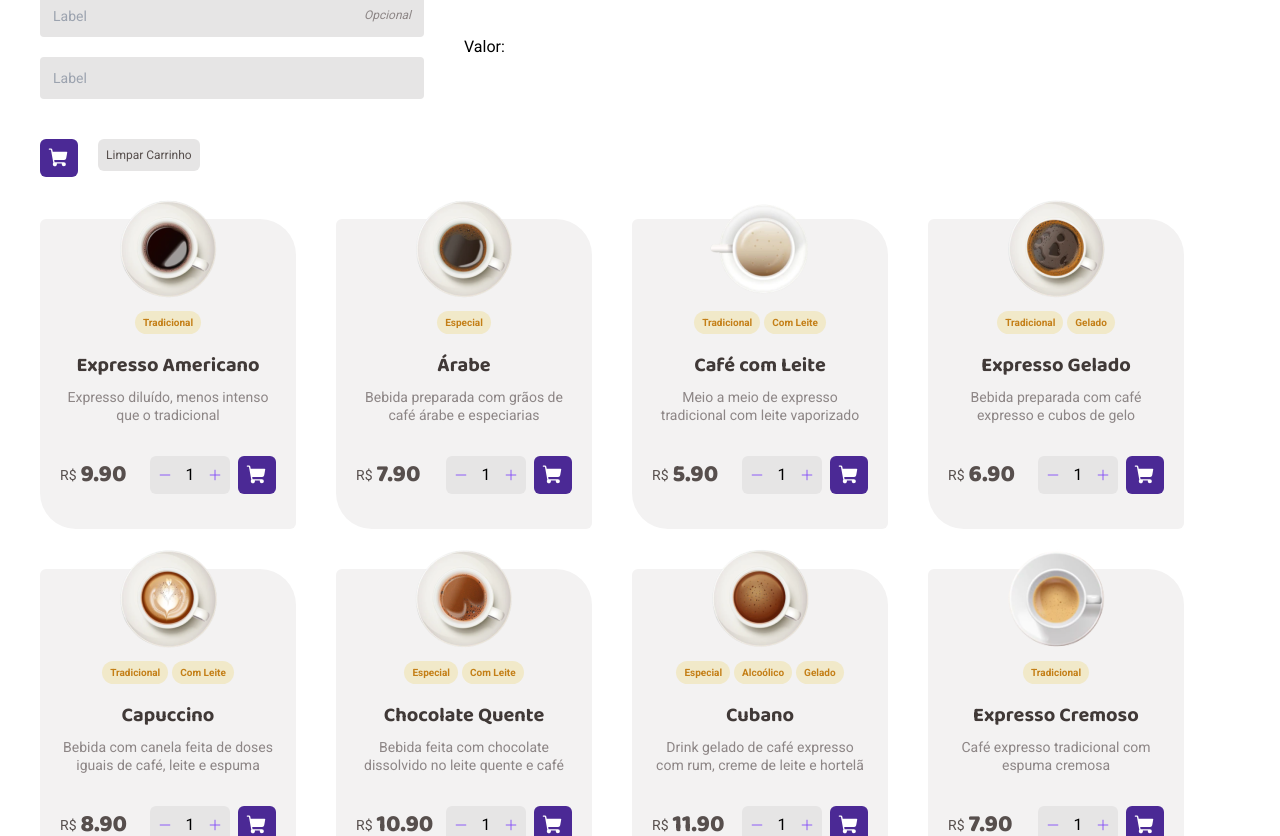
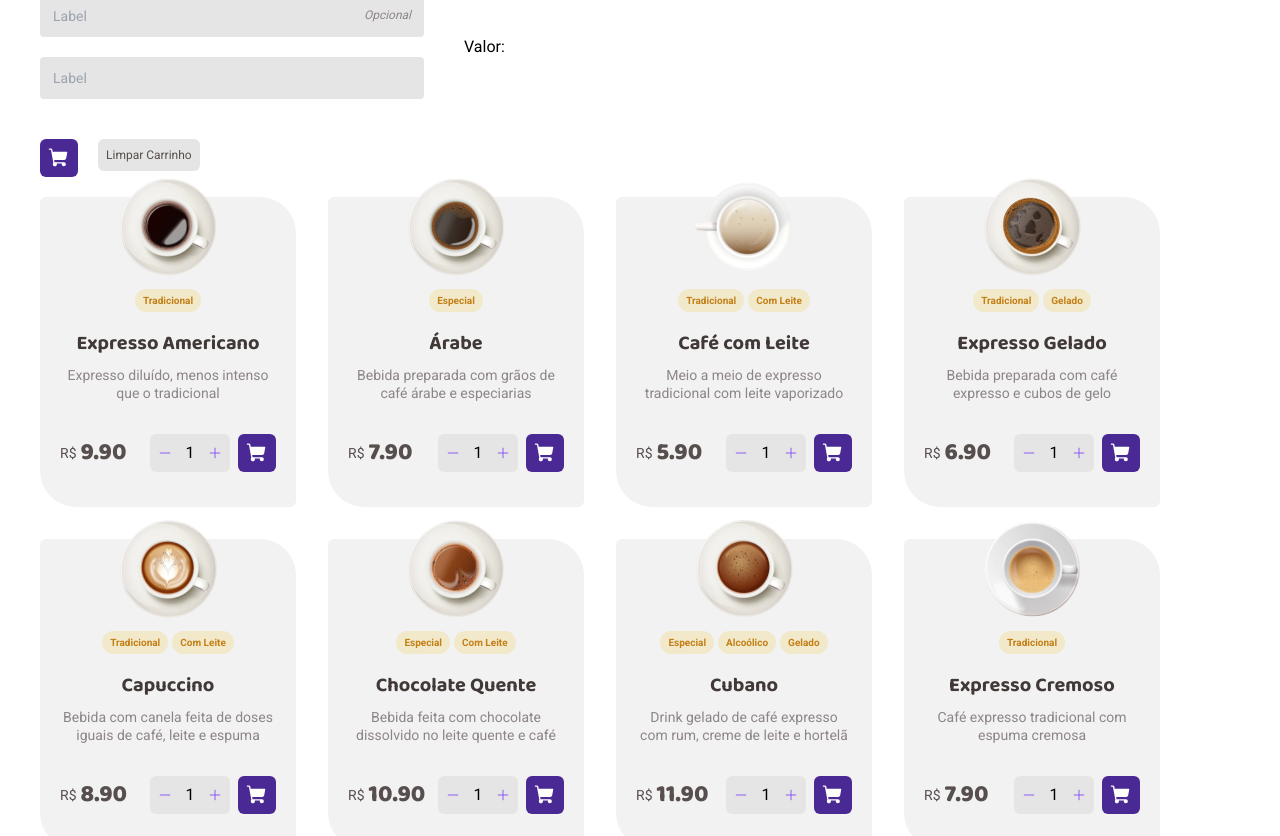
Before and after one commit to alex-britto/PDCoffe, a React (Vite) app: page / in a window 1280 px wide. Shown: the part 400-1236 px from the top of the page. Built offline with nearby package versions, Linux system fonts and the light colour scheme; data requests are answered from the project's data file.

Commit message:
feat: added CartItem and CatalogList components

```diff
--- a/src/App.tsx
+++ b/src/App.tsx
@@ -2,13 +2,14 @@ import axios from "axios";
 import { useEffect, useState } from "react";
 import Button from "./shared/components/Button";
 import CartButton from "./shared/components/CartButton";
-import CatalogItem, { CatalogItemInfo } from "./shared/components/CatalogItem";
-import { Loader } from "./shared/components/Loader";
+import CartItem from "./shared/components/CartItem";
+import { CatalogItemInfo } from "./shared/components/CatalogItem";
+import CatalogList from "./shared/components/CatalogList";
 import NumberInput from "./shared/components/NumberInput";
 import SelectInput, { SelectOptionType } from "./shared/components/SelectInput";
 import TextField from "./shared/components/TextField";
 
-interface CartProduct {
+export interface CartProduct {
 	id: string;
 	qty: number;
 }
@@ -18,8 +19,9 @@ function App() {
 	const [selectInputValue, setSelectInputValue] = useState<string>("0");
 	const [textFieldInputValue, setTextFieldInputValue] = useState<string>();
 	const [isLoading, setIsLoading] = useState(true);
-	const [products, setProducts] = useState<CatalogItemInfo[]>();
+	const [products, setProducts] = useState<CatalogItemInfo[]>([]);
 	const [cartProductsList, setCartProductsList] = useState<CartProduct[]>([]);
+	const [isCartOpened, setIsCartOpened] = useState(false);
 
 	const selectInputOptions: SelectOptionType[] = [
 		{
@@ -75,6 +77,41 @@ function App() {
 		}
 	};
 
+	const handleClearCart = () => {
+		setCartProductsList([]);
+		setIsCartOpened(false);
+	};
+
+	const onRemoveCartProduct = (productId: string) => {
+		const newCartProductsList = cartProductsList.filter(
+			(product) => product.id !== productId
+		);
+
+		setCartProductsList(newCartProductsList);
+
+		if (newCartProductsList.length === 0) setIsCartOpened(false);
+	};
+
+	const handleToggleOpenCart = () => {
+		cartProductsList.length > 0
+			? setIsCartOpened((prevState) => !prevState)
+			: window.alert("O Carrinho está vazio");
+	};
+
+	const handleChangeCartItemQty = (
+		productId: string,
+		newProductQty: number
+	) => {
+		const foundProductIndex = cartProductsList.findIndex(
+			(product) => product.id === productId
+		);
+
+		if (foundProductIndex !== -1) {
+			const newCartProductsList = cartProductsList;
+			newCartProductsList[foundProductIndex].qty = newProductQty;
+		}
+	};
+
 	return (
 		<div className="flex flex-col w-full p-10">
 			<div className="flex flex-col gap-5">
@@ -117,33 +154,34 @@ function App() {
 					<div>Valor: {textFieldInputValue}</div>
 				</div>
 				<div className="mt-5">
-					<div className="h-20 flex gap-5">
+					<div className="flex gap-5 mb-5">
 						<CartButton
 							cartItemsQty={cartProductsList.length}
-							onClick={() => console.log({ cartProductsList })}
+							onClick={handleToggleOpenCart}
 						/>
-						<Button onClick={() => setCartProductsList([])}>
-							Limpar Carrinho
-						</Button>
+						<Button onClick={handleClearCart}>Limpar Carrinho</Button>
 					</div>
-					{isLoading ? (
-						<div className="w-full flex justify-center items-center">
-							<Loader />
-						</div>
-					) : (
-						<ul className="flex flex-row w-full flex-wrap gap-10">
-							{products?.map((item) => {
-								return (
-									<li key={item.id}>
-										<CatalogItem
-											catalogItemInfo={item}
-											onAddCartProduct={handleAddCartProduct}
-										/>
-									</li>
-								);
-							})}
+					{isCartOpened && (
+						<ul className="flex flex-col gap-5 mb-16 w-full">
+							{cartProductsList.map((cartItem) => (
+								<CartItem
+									key={cartItem.id}
+									style={{ width: "368px" }}
+									cartProduct={cartItem}
+									productsList={products}
+									onRemoveCartProduct={onRemoveCartProduct}
+									onProductQtyChange={handleChangeCartItemQty}
+								/>
+							))}
 						</ul>
 					)}
+
+					<CatalogList
+						className="flex flex-row flex-wrap gap-8"
+						catalogItems={products}
+						handleAddCartProduct={handleAddCartProduct}
+						isLoading={isLoading}
+					/>
 				</div>
 			</div>
 		</div>
--- /dev/null
+++ b/src/shared/components/CartItem.tsx
@@ -0,0 +1,73 @@
+import { HTMLAttributes, useEffect, useMemo, useState } from "react";
+import styled, { css } from "styled-components";
+import { CartProduct } from "../../App";
+import Button from "./Button";
+import { CatalogItemInfo } from "./CatalogItem";
+import NumberInput from "./NumberInput";
+import Typography from "./Typography";
+
+interface CartItemProps extends HTMLAttributes<HTMLDivElement> {
+	cartProduct: CartProduct;
+	productsList: CatalogItemInfo[];
+	onRemoveCartProduct: (productId: string) => void;
+	onProductQtyChange: (productId: string, newProductQty: number) => void;
+}
+
+const CartItem = ({
+	cartProduct,
+	productsList,
+	onRemoveCartProduct,
+	onProductQtyChange,
+	...rest
+}: CartItemProps) => {
+	const [itemQty, setItemQty] = useState(cartProduct.qty);
+
+	const cartItemInfo = useMemo(
+		() => productsList.find((item) => item.id === cartProduct.id),
+		[productsList]
+	);
+
+	useEffect(() => {
+		cartItemInfo && onProductQtyChange(cartItemInfo?.id, itemQty);
+	}, [itemQty]);
+
+	return (
+		<StyledCartItem {...rest}>
+			<div className="flex flex-row gap-5 w-full">
+				<div className="w-16 h-16">
+					<img src={cartItemInfo?.imageUrl} alt={cartItemInfo?.title} />
+				</div>
+				<div className="flex flex-col gap-2">
+					<Typography variant="textMedium">{cartItemInfo?.title}</Typography>
+					<div className="flex gap-2">
+						<NumberInput min={1} onChange={setItemQty} value={itemQty} />
+						<Button
+							onClick={() => onRemoveCartProduct(cartItemInfo?.id as string)}
+							variant="small"
+							leftIcon="Trash"
+						>
+							REMOVER
+						</Button>
+					</div>
+				</div>
+				<Typography className="ml-auto" variant="textBoldMedium">
+					{new Intl.NumberFormat("pt-BR", {
+						style: "currency",
+						currency: "BRL",
+					}).format(cartItemInfo?.price as number)}
+				</Typography>
+			</div>
+		</StyledCartItem>
+	);
+};
+
+export default CartItem;
+
+const StyledCartItem = styled.div`
+	${({ theme }) => css`
+		background-color: ${theme.colors.base.card};
+		border-radius: 5px;
+		padding: 8px 15px 8px 8px;
+		display: flex;
+	`}
+`;
--- a/src/shared/components/CatalogItem.tsx
+++ b/src/shared/components/CatalogItem.tsx
@@ -1,4 +1,4 @@
-import { HTMLAttributes, useState } from "react";
+import { LiHTMLAttributes, useState } from "react";
 import styled, { css, useTheme } from "styled-components";
 import CartButton from "./CartButton";
 import NumberInput from "./NumberInput";
@@ -14,7 +14,7 @@ export interface CatalogItemInfo {
 	price: number;
 }
 
-interface CatalogItemProps extends HTMLAttributes<HTMLDivElement> {
+interface CatalogItemProps extends LiHTMLAttributes<HTMLLIElement> {
 	catalogItemInfo: CatalogItemInfo;
 	onAddCartProduct: (qty: number, productId: string) => void;
 }
@@ -85,7 +85,7 @@ const CatalogItem = ({
 
 export default CatalogItem;
 
-const StyledCatalogItem = styled.div`
+const StyledCatalogItem = styled.li`
 	${({ theme }) => css`
 		background-color: ${theme.colors.base.card};
 		border-radius: 6px 36px;
--- /dev/null
+++ b/src/shared/components/CatalogList.tsx
@@ -0,0 +1,38 @@
+import { HTMLAttributes } from "react";
+import CatalogItem, { CatalogItemInfo } from "./CatalogItem";
+import { Loader } from "./Loader";
+
+interface CatalogListProps extends HTMLAttributes<HTMLUListElement> {
+	catalogItems: CatalogItemInfo[];
+	handleAddCartProduct: (qty: number, productId: string) => void;
+	isLoading: boolean;
+}
+
+const CatalogList = ({
+	catalogItems,
+	handleAddCartProduct,
+	isLoading,
+	...rest
+}: CatalogListProps) => {
+	return (
+		<>
+			{isLoading ? (
+				<div className="w-full flex justify-center items-center">
+					<Loader />
+				</div>
+			) : (
+				<ul {...rest}>
+					{catalogItems.map((product) => (
+						<CatalogItem
+							key={product.id}
+							catalogItemInfo={product}
+							onAddCartProduct={handleAddCartProduct}
+						/>
+					))}
+				</ul>
+			)}
+		</>
+	);
+};
+
+export default CatalogList;
--- a/src/shared/components/Typography.tsx
+++ b/src/shared/components/Typography.tsx
@@ -23,6 +23,16 @@ const variants = {
 		fontFamily: `"${defaultTheme.font.family.Baloo2}"`,
 		fontSize: defaultTheme.font.size[20],
 		fontWeight: defaultTheme.font.weight.Bold,
+	},
+	textBoldMedium: {
+		fontFamily: `"${defaultTheme.font.family.Roboto}"`,
+		fontSize: defaultTheme.font.size[16],
+		fontWeight: defaultTheme.font.weight.Bold,
+	},
+	textMedium: {
+		fontFamily: `"${defaultTheme.font.family.Roboto}"`,
+		fontSize: defaultTheme.font.size[16],
+		fontWeight: defaultTheme.font.weight.Regular,
 	},
 	textSmall: {
 		fontFamily: `"${defaultTheme.font.family.Roboto}"`,
```
